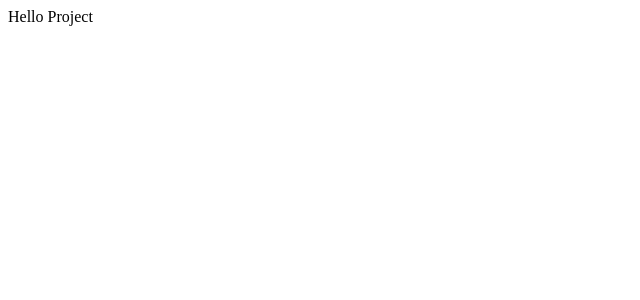
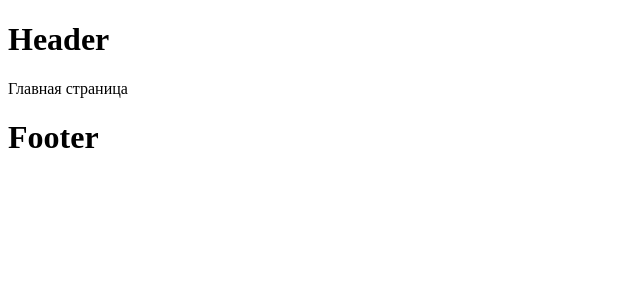
Before and after one commit to WadimMaksimov/Logbook, a React (Vite) app in the folder front/: page / in a window 1280 px wide. Shown: the top 300 px of the page, without its empty margins (0-640 px from the left). Built offline with nearby package versions, Linux system fonts and the light colour scheme.

Commit message:
Task_3 add_Layaut

```diff
--- a/front/src/app/entrypoint/App.tsx
+++ b/front/src/app/entrypoint/App.tsx
@@ -1,5 +1,7 @@
+import { AppRouter } from '../router/appRouter';
+
 function App() {
-  return <>Hello Project </>;
+  return <AppRouter />;
 }
 
 export default App;
--- /dev/null
+++ b/front/src/app/layouts/Layout.tsx
@@ -0,0 +1,15 @@
+import { Footer } from '@/widgets/footer';
+import { Header } from '@/widgets/header';
+import { Outlet } from 'react-router';
+
+export const Layout = () => {
+  return (
+    <div>
+      <Header />
+      <main>
+        <Outlet />
+      </main>
+      <Footer />
+    </div>
+  );
+};
--- /dev/null
+++ b/front/src/app/layouts/index.ts
@@ -0,0 +1 @@
+export { Layout } from './Layout';
--- a/front/src/app/router/appRouter.tsx
+++ b/front/src/app/router/appRouter.tsx
@@ -1,15 +1,18 @@
 import { AuthorizationPage } from '@/pages/auth_pages';
 import { HomePage } from '@/pages/main_pages';
 import { UserPage } from '@/pages/user_pages';
+import { Layout } from '@/app/layouts';
 import { Routes, Route } from 'react-router';
 import { AppRoutes } from './routes';
 
 export const AppRouter = () => {
   return (
     <Routes>
-      <Route path={AppRoutes.HOME} element={<HomePage />} />
-      <Route path={AppRoutes.PROFILE} element={<UserPage />} />
-      <Route path={AppRoutes.AUTH} element={<AuthorizationPage />} />
+      <Route element={<Layout />}>
+        <Route path={AppRoutes.HOME} element={<HomePage />} />
+        <Route path={AppRoutes.PROFILE} element={<UserPage />} />
+        <Route path={AppRoutes.AUTH} element={<AuthorizationPage />} />
+      </Route>
     </Routes>
   );
 };
--- a/front/src/main.tsx
+++ b/front/src/main.tsx
@@ -1,4 +1,9 @@
 import App from '@/app';
 import { createRoot } from 'react-dom/client';
+import { BrowserRouter } from 'react-router';
 
-createRoot(document.getElementById('root')!).render(<App />);
+createRoot(document.getElementById('root')!).render(
+  <BrowserRouter>
+    <App />
+  </BrowserRouter>
+);
--- /dev/null
+++ b/front/src/widgets/footer/index.ts
@@ -0,0 +1 @@
+export { Footer } from './ui';
--- /dev/null
+++ b/front/src/widgets/footer/ui/index.tsx
@@ -0,0 +1,7 @@
+export const Footer = () => {
+  return (
+    <div>
+      <h1>Footer</h1>
+    </div>
+  );
+};
--- /dev/null
+++ b/front/src/widgets/header/index.ts
@@ -0,0 +1 @@
+export { Header } from './ui';
--- /dev/null
+++ b/front/src/widgets/header/ui/index.tsx
@@ -0,0 +1,7 @@
+export const Header = () => {
+  return (
+    <div>
+      <h1>Header</h1>
+    </div>
+  );
+};
```
